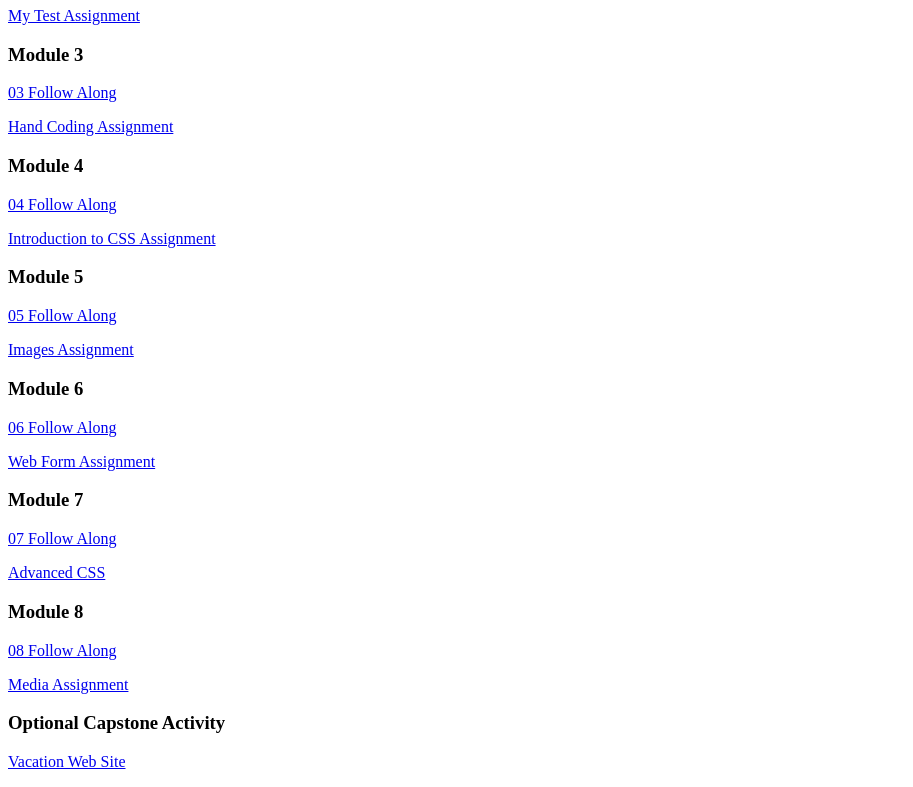
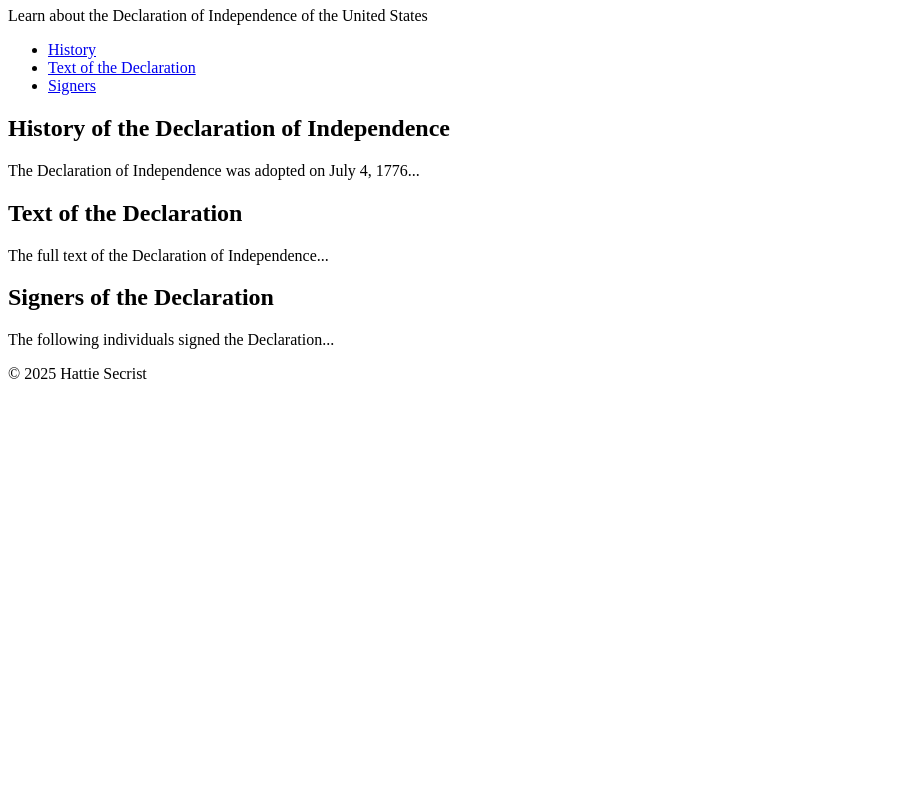
Before and after one commit to hattiesec/dwdd1600, a plain HTML site: page index.html in a window 1280 px wide. Shown: the part 73-860 px from the top of the page, without its empty margins (0-913 px from the left). After the commit the page ends 800 px from the top, so only its background shows below. Drawn offline with Linux system fonts and the light colour scheme.

Commit message:
Add files via upload

```diff
--- a/index.html
+++ b/index.html
@@ -2,38 +2,48 @@
 <html lang="en">
 <head>
     <meta charset="UTF-8">
+    <meta name="author" content="Hattie Secrist">
+    <meta name="description" content="Learn about the Declaration of Independence of the United States">
     <meta name="viewport" content="width=device-width, initial-scale=1.0">
-		<title>dwdd 1600 assignment list page</title>
+    <title>America's Founding Documents: Declaration of Independence</title>
 </head>
 <body>
-		<h1>Hattie Secrist Web Essentials Assignment Page</h1>
-		<p><a href="01test">My Test Assignment</a></p>
+    <!-- Start the page head -->
+    <header>
+        <h1>America's Founding Documents: Declaration of Independence</h1>
+        <p>Learn about the Declaration of Independence of the United States</p>
+    </header>
 
-		<h3>Module 3</h3>
-		<p><a href="03follow-along">03 Follow Along</a></p>
-		<p><a href="03hand-coding">Hand Coding Assignment</a></p>
+    <!-- Start the page navigation -->
+    <nav>
+        <ul>
+            <li><a href="#history">History</a></li>
+            <li><a href="#text">Text of the Declaration</a></li>
+            <li><a href="#signers">Signers</a></li>
+        </ul>
+    </nav>
 
-		<h3>Module 4</h3>
-		<p><a href="04follow-along">04 Follow Along</a></p>
-		<p><a href="04intro-css">Introduction to CSS Assignment</a></p>
+    <!-- Start the main content -->
+    <main>
+        <section id="history">
+            <h2>History of the Declaration of Independence</h2>
+            <p>The Declaration of Independence was adopted on July 4, 1776...</p>
+        </section>
 
-		<h3>Module 5</h3>
-		<p><a href="05follow-along">05 Follow Along</a></p>
-		<p><a href="05images">Images Assignment</a></p>
+        <section id="text">
+            <h2>Text of the Declaration</h2>
+            <p>The full text of the Declaration of Independence...</p>
+        </section>
 
-		<h3>Module 6</h3>
-		<p><a href="06follow-along">06 Follow Along</a></p>
-		<p><a href="06form">Web Form Assignment</a></p>
+        <section id="signers">
+            <h2>Signers of the Declaration</h2>
+            <p>The following individuals signed the Declaration...</p>
+        </section>
+    </main>
 
-		<h3>Module 7</h3>
-		<p><a href="07follow-along">07 Follow Along</a></p>
-		<p><a href="07advanced-css">Advanced CSS</a></p>
-
-		<h3>Module 8</h3>
-		<p><a href="08follow-along">08 Follow Along</a></p>
-		<p><a href="08media">Media Assignment</a></p>
-
-		<h3>Optional Capstone Activity</h3>
-		<p><a href="vacation">Vacation Web Site</a></p>
+    <!-- Start the page footer -->
+    <footer>
+        <p>&copy; 2025 Hattie Secrist</p>
+    </footer>
 </body>
 </html>
```
Lines whose indentation alone changed are shown as unchanged.
